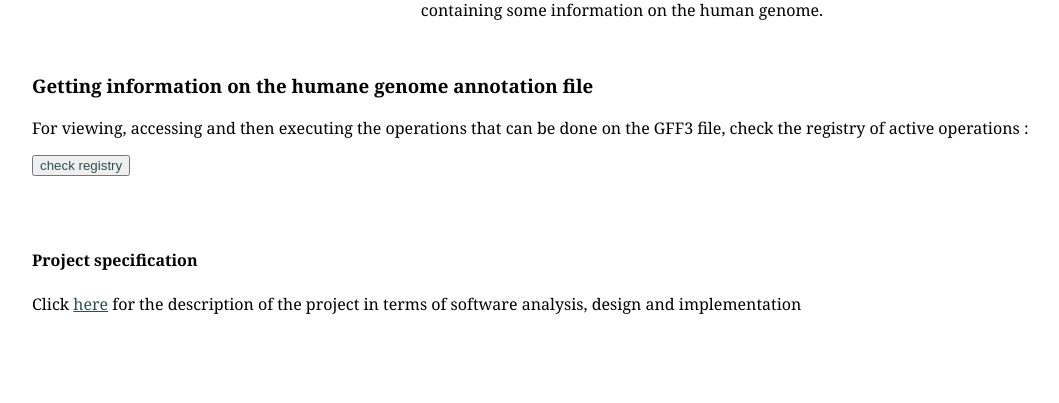
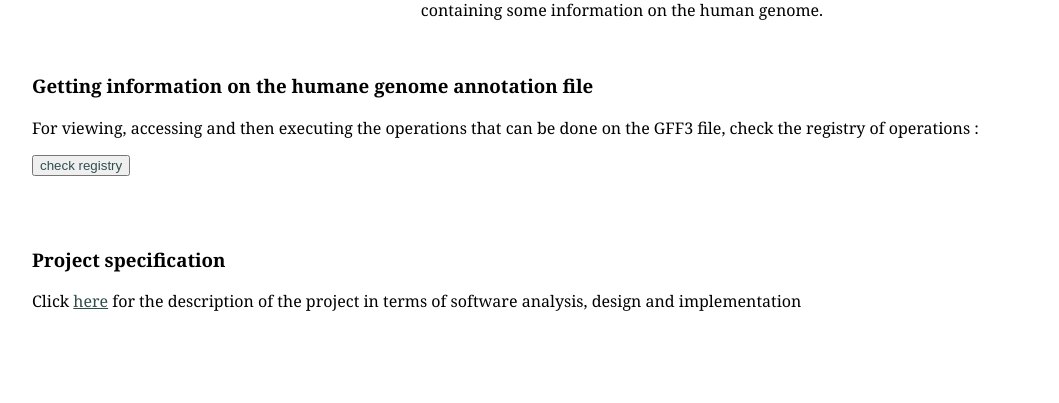
Before and after one commit to mmarimmasca/Advanced-Programming-Project, a Flask app: page / in a window 1280 px wide; the page is wider, and only the part inside the window is pictured. Shown: the part 125-528 px from the top of that part, without its empty margins (18-1077 px from the left). Run offline with Flask 2, Linux system fonts and the light colour scheme; parts of the project's set-up code (start-up, migrations or seed data) failed here and were passed over.

Commit message:
Update homepage.html

```diff
--- a/project/templates/homepage.html
+++ b/project/templates/homepage.html
@@ -7,7 +7,7 @@
 <html>
     <head>
     <title> Homepage </title>
-    <style> h1{font-family:Candara;font-size:40px} h3{font-wight:bold;font-family:Georgia} h4{font-wight:bold;font-family:Georgia} p{font-family:Georgia} </style>
+    <style> h1{font-family:Candara;font-size:40px} h3{font-wight:bold;font-family:Georgia,serif} h4{font-wight:bold;font-family:Georgia,serif} p{font-family:Georgia,serif} </style>
     </head>
 
     <body style='margin: 25px 50px 75px 50px'>
@@ -18,19 +18,14 @@
 
     <h3> Getting information on the humane genome annotation file </h3>
     <p> For viewing, accessing and then executing the operations that can be done on the GFF3 file,
-    check the registry of active operations : <form action="./active_operations"> <input type="submit" value="check registry" style="color:#2F4F4F">  </form> </p>
+    check the registry of operations : <form action="./active_operations"> <input type="submit" value="check registry" style="color:#2F4F4F">  </form> </p>
 
     <br> <br>
 
-    <h4> <bold> Project specification </bold> </h4>
+    <h3> Project specification </h3>
     <p> Click <a style="color:#2F4F4F" target="_blank" href="./projectspecification">here</a> for the description of the project in terms of software analysis, design and implementation </p>
-
 
     <p style="position:absolute;bottom:-175px;width:100%;font-size:14px;font-color:#696969:;text-align:center; background-color:white; "> Advanced Programming project, Genomics 2022/2023 - Ruggiero Alessia, Vincenzi Francesca, Mascagni Marianna  </p></div>
 
-
     </body>
-
-
-
 </html>
```
